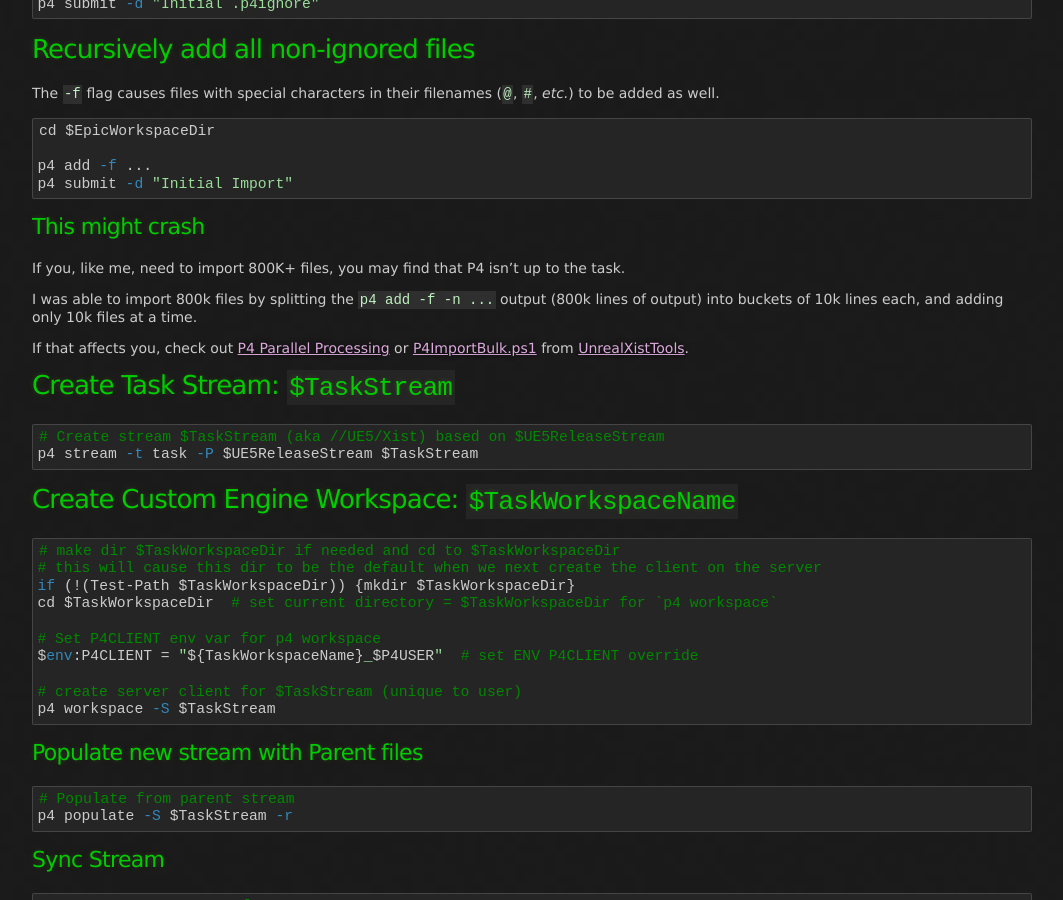
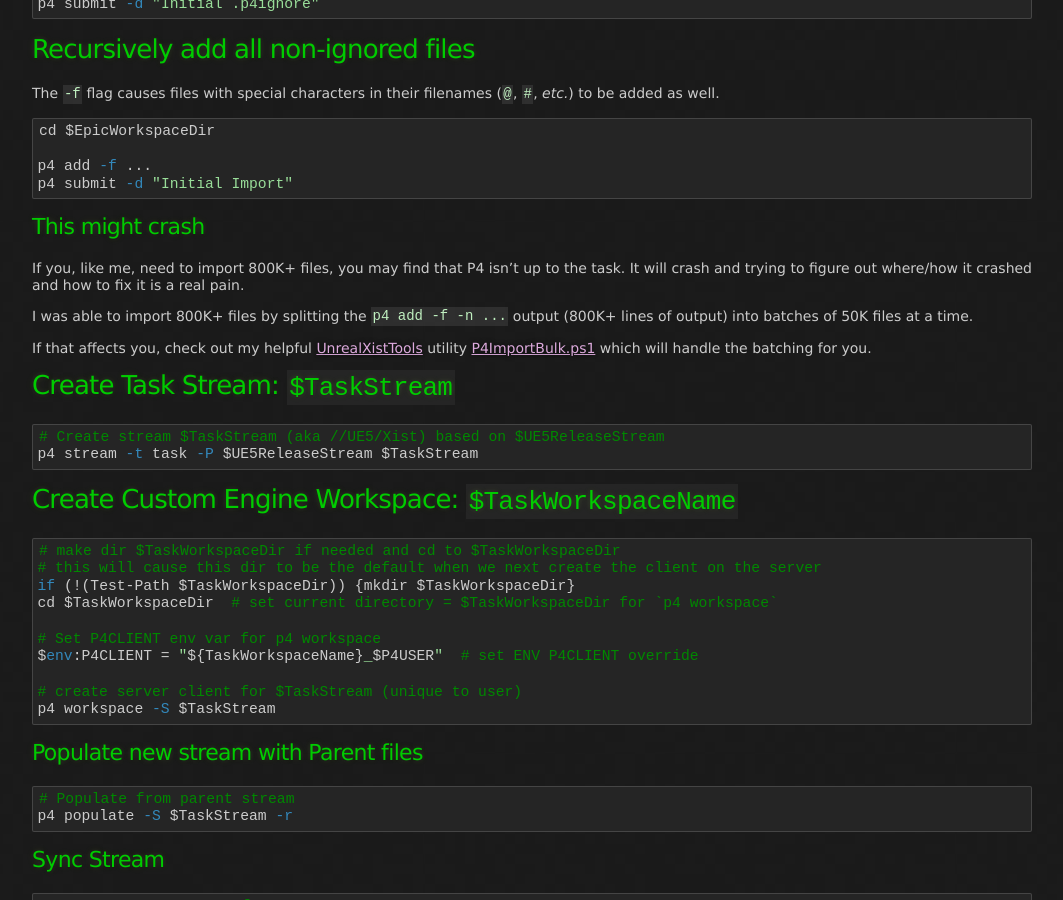
Before and after one commit to x157/x157.github.io, a Jekyll site: the page built from Perforce/How-to-Create-Engine-Source-Depot.md, in a window 1280 px wide and 900 px high, scrolled down 1907 px. Shown: the whole window, without its empty margins (108-1171 px from the left). Built offline with Jekyll 4.4.1, drawn with Linux system fonts in a browser that asks for light colours; some of the changed text lies outside the part shown.

Commit message:
Iterate Engine Depot info

```diff
--- a/Perforce/How-to-Create-Engine-Source-Depot.md
+++ b/Perforce/How-to-Create-Engine-Source-Depot.md
@@ -134,13 +134,16 @@
 ### This might crash
 
 If you, like me, need to import 800K+ files, you may find that P4 isn't up to the task.
+It will crash and trying to figure out where/how it crashed and how to fix it is a real pain.
 
-I was able to import 800k files by splitting the `p4 add -f -n ...` output (800k lines of output)
-into buckets of 10k lines each, and adding only 10k files at a time.
+I was able to import 800K+ files by splitting the `p4 add -f -n ...` output (800K+ lines of output)
+into batches of 50K files at a time.
 
-If that affects you, check out [P4 Parallel Processing](https://www.perforce.com/manuals/cmdref/Content/CmdRef/p4_sync.html#Parallel)
-or [P4ImportBulk.ps1](https://github.com/XistGG/UnrealXistTools/blob/main/P4ImportBulk.ps1)
-from [UnrealXistTools](https://github.com/XistGG/UnrealXistTools).
+If that affects you, check out my helpful
+[UnrealXistTools](https://github.com/XistGG/UnrealXistTools)
+utility
+[P4ImportBulk.ps1](https://github.com/XistGG/UnrealXistTools/blob/main/P4ImportBulk.ps1)
+which will handle the batching for you.
 
 
 ## Create Task Stream: `$TaskStream`
```
Also changed, not shown: other parts of Perforce/How-to-Create-Engine-Source-Depot.md (+2 -2 lines), Perforce/index.md (+8 -3 lines).
